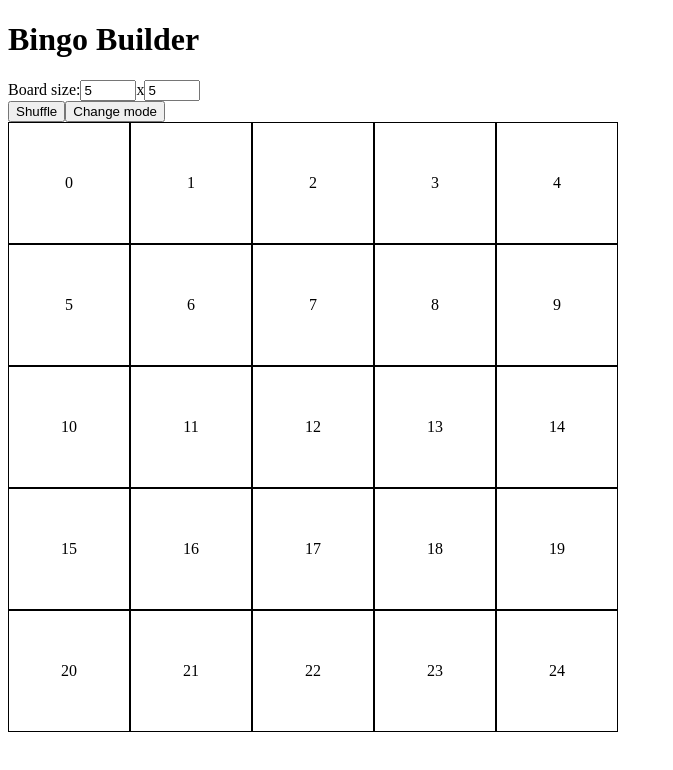
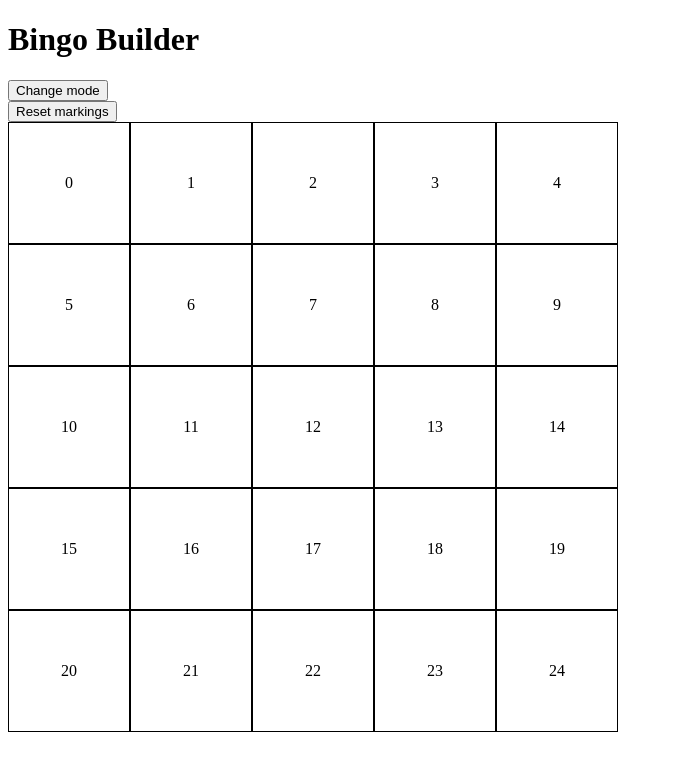
Before and after one commit to cheetamaru/bingo-builder, a Next.js app: page / in a window 1280 px wide. Both pictures are taken after a click on the button "Change mode". Shown: the top 770 px of the page, without its empty margins (0-673 px from the left). Built offline with nearby package versions, Linux system fonts and the light colour scheme.

Commit message:
feat: add reset markings button and cond rendering

```diff
--- a/src/components/BingoField.tsx
+++ b/src/components/BingoField.tsx
@@ -184,6 +184,12 @@ export default function BingoField() {
         })
     }
 
+    const habdleResetMarkings = () => {
+        dispatch({
+            type: "resetMarkings"
+        })
+    }
+
     const handleColInput = (ev: ChangeEvent<HTMLInputElement>) => {
         const newCols = Number(ev.target.value)
         setCols(newCols)
@@ -204,8 +210,9 @@ export default function BingoField() {
         })
     }
 
+    const getEditSettings = () => {
+        if (fieldMode === "edit") {
             return <>
-        <div>
                 <BingoFieldSizeSettings
                     cols={cols}
                     rows={rows}
@@ -213,7 +220,27 @@ export default function BingoField() {
                     onRowInput={handleRowInput}
                 />
                 <BingoFieldShuffleButton onClick={handleShuffle} />
+            </>
+        }
+    }
+
+    const getPlaySettings = () => {
+        if (fieldMode === "play") {
+            return <>
+                <button onClick={habdleResetMarkings}>Reset markings</button>
+            </>
+        }
+    }
+
+    return <>
+        <div>
+            <div>
+                {getEditSettings()}
+            </div>
             <button onClick={handleModeChange}>Change mode</button>
+            <div>
+                {getPlaySettings()}
+            </div>
         </div>
         <div className={styles["bingo-field"]}>
             {getBlocks()}
--- a/src/reducers/bingoFieldReducer.ts
+++ b/src/reducers/bingoFieldReducer.ts
@@ -1,5 +1,5 @@
 import { BingoBlockService } from "@/services/BingoBlockService"
-import { BingoFieldChangeSizeAction, BingoFieldDragStartAction, BingoFieldDropAction, BingoFieldEditAction, BingoFieldMarkAction, BingoFieldReducerActions, BingoFieldStartEditAction, BingoFieldStopEditAction, BingoFieldSwapAction, BingoItem } from "@/types"
+import { BingoFieldChangeSizeAction, BingoFieldDragStartAction, BingoFieldDropAction, BingoFieldEditAction, BingoFieldMarkAction, BingoFieldReducerActions, BingoFieldResetMarkingsAction, BingoFieldStartEditAction, BingoFieldStopEditAction, BingoFieldSwapAction, BingoItem } from "@/types"
 import { shuffleArray } from "@/utils"
 
 const { getInitialArray } = BingoBlockService;
@@ -39,6 +39,10 @@ export const bingoFieldReducer = (draft: BingoItem[], action: BingoFieldReducerA
         }
         case "mark": {
             performMark(draft, action)
+            break;
+        }
+        case "resetMarkings": {
+            performResetMarkings(draft, action)
             break;
         }
         default: {
@@ -152,3 +156,9 @@ const performMark = (draft: BingoItem[], action: BingoFieldMarkAction) => {
 
     item.isMarked = !item.isMarked
 }
+
+const performResetMarkings = (draft: BingoItem[], action: BingoFieldResetMarkingsAction) => {
+    for (let item of draft) {
+        item.isMarked = false
+    }
+}
```
Also changed, not shown: src/types/BingoFieldReducer.ts (+6 -1 lines). Lines whose indentation alone changed are shown as unchanged.
